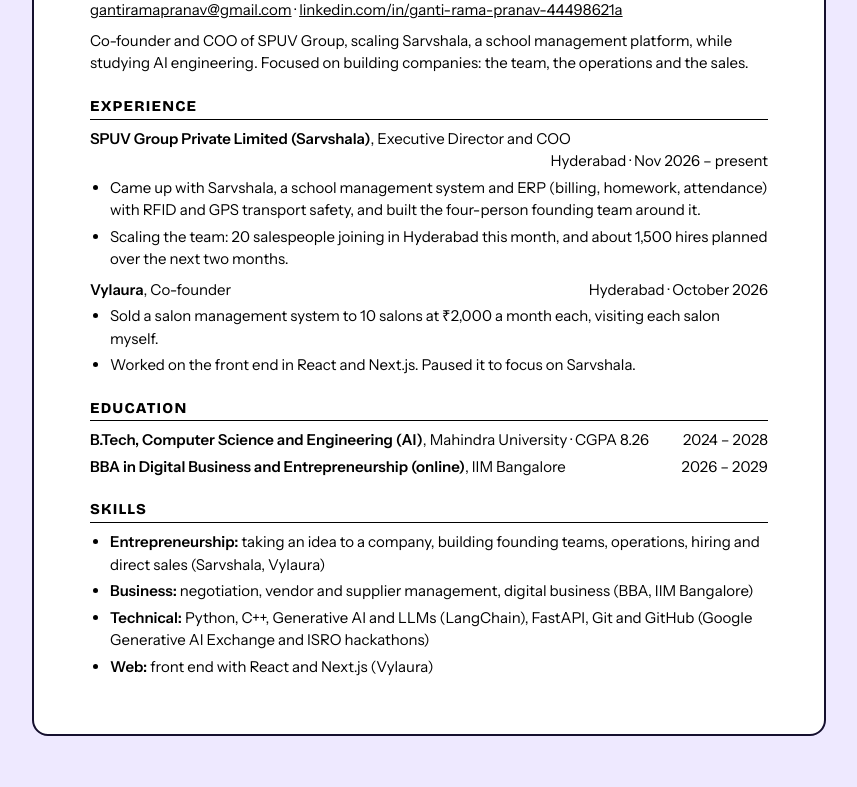
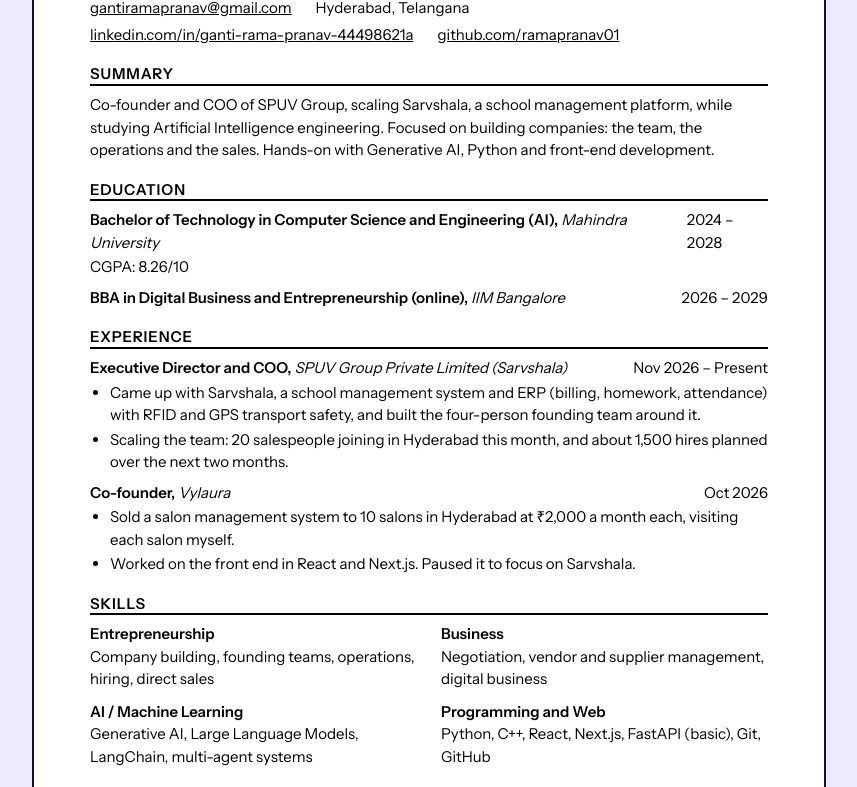
Before and after one commit to SaikoMeijin/Website_Development_Assignment, a plain HTML site: page index.html in a window 1280 px wide. Shown: the part 2495-3282 px from the top of the page, without its empty margins (82-939 px from the left). Drawn offline with nearby package versions, Linux system fonts and the light colour scheme.

Commit message:
Restyle resume to match my original format and add resume.pdf

```diff
--- a/index.html
+++ b/index.html
@@ -97,38 +97,61 @@
       <div class="sheet">
         <p class="sheet-name">Rama Pranav Ganti</p>
         <p class="sheet-contact">
-          <a href="mailto:gantiramapranav@gmail.com">gantiramapranav@gmail.com</a> ·
+          <a href="mailto:gantiramapranav@gmail.com">gantiramapranav@gmail.com</a>
+          <span>Hyderabad, Telangana</span>
           <a href="https://www.linkedin.com/in/ganti-rama-pranav-44498621a">linkedin.com/in/ganti-rama-pranav-44498621a</a>
+          <a href="https://github.com/ramapranav01">github.com/ramapranav01</a>
         </p>
-        <p class="sheet-profile">Co-founder and COO of SPUV Group, scaling Sarvshala, a school management platform, while studying AI engineering. Focused on building companies: the team, the operations and the sales.</p>
+
+        <h3>Summary</h3>
+        <p>Co-founder and COO of SPUV Group, scaling Sarvshala, a school management platform, while studying Artificial Intelligence engineering. Focused on building companies: the team, the operations and the sales. Hands-on with Generative AI, Python and front-end development.</p>
+
+        <h3>Education</h3>
+        <div class="entry">
+          <p class="entry-head"><span><strong>Bachelor of Technology in Computer Science and Engineering (AI),</strong> <em>Mahindra University</em></span><span>2024 – 2028</span></p>
+          <p>CGPA: 8.26/10</p>
+        </div>
+        <div class="entry">
+          <p class="entry-head"><span><strong>BBA in Digital Business and Entrepreneurship (online),</strong> <em>IIM Bangalore</em></span><span>2026 – 2029</span></p>
+        </div>
 
         <h3>Experience</h3>
         <div class="entry">
-          <p class="entry-head"><strong>SPUV Group Private Limited (Sarvshala)</strong>, Executive Director and COO <span>Hyderabad · Nov 2026 – present</span></p>
+          <p class="entry-head"><span><strong>Executive Director and COO,</strong> <em>SPUV Group Private Limited (Sarvshala)</em></span><span>Nov 2026 – Present</span></p>
           <ul>
             <li>Came up with Sarvshala, a school management system and ERP (billing, homework, attendance) with RFID and GPS transport safety, and built the four-person founding team around it.</li>
             <li>Scaling the team: 20 salespeople joining in Hyderabad this month, and about 1,500 hires planned over the next two months.</li>
           </ul>
         </div>
         <div class="entry">
-          <p class="entry-head"><strong>Vylaura</strong>, Co-founder <span>Hyderabad · October 2026</span></p>
+          <p class="entry-head"><span><strong>Co-founder,</strong> <em>Vylaura</em></span><span>Oct 2026</span></p>
           <ul>
-            <li>Sold a salon management system to 10 salons at ₹2,000 a month each, visiting each salon myself.</li>
+            <li>Sold a salon management system to 10 salons in Hyderabad at ₹2,000 a month each, visiting each salon myself.</li>
             <li>Worked on the front end in React and Next.js. Paused it to focus on Sarvshala.</li>
           </ul>
         </div>
 
-        <h3>Education</h3>
-        <p class="entry-head"><strong>B.Tech, Computer Science and Engineering (AI)</strong>, Mahindra University · CGPA 8.26 <span>2024 – 2028</span></p>
-        <p class="entry-head"><strong>BBA in Digital Business and Entrepreneurship (online)</strong>, IIM Bangalore <span>2026 – 2029</span></p>
+        <h3>Skills</h3>
+        <div class="skills-grid">
+          <p><strong>Entrepreneurship</strong><br>Company building, founding teams, operations, hiring, direct sales</p>
+          <p><strong>Business</strong><br>Negotiation, vendor and supplier management, digital business</p>
+          <p><strong>AI / Machine Learning</strong><br>Generative AI, Large Language Models, LangChain, multi-agent systems</p>
+          <p><strong>Programming and Web</strong><br>Python, C++, React, Next.js, FastAPI (basic), Git, GitHub</p>
+        </div>
 
-        <h3>Skills</h3>
-        <ul>
-          <li><strong>Entrepreneurship:</strong> taking an idea to a company, building founding teams, operations, hiring and direct sales (Sarvshala, Vylaura)</li>
-          <li><strong>Business:</strong> negotiation, vendor and supplier management, digital business (BBA, IIM Bangalore)</li>
-          <li><strong>Technical:</strong> Python, C++, Generative AI and LLMs (LangChain), FastAPI, Git and GitHub (Google Generative AI Exchange and ISRO hackathons)</li>
-          <li><strong>Web:</strong> front end with React and Next.js (Vylaura)</li>
-        </ul>
+        <h3>Hackathons</h3>
+        <div class="entry">
+          <p class="entry-head"><span><strong>Project Nova: AI Trust and Safety Gateway,</strong> <em>Google Generative AI Exchange Hackathon | Team</em></span></p>
+          <ul>
+            <li>Built a real-time misinformation detection system that sits between apps and AI models, using Python, LangChain and FastAPI.</li>
+          </ul>
+        </div>
+        <div class="entry">
+          <p class="entry-head"><span><strong>Geospatial AI Agent for Flood Detection,</strong> <em>ISRO Hackathon</em></span><span>2025</span></p>
+          <ul>
+            <li>Worked on an AI agent that detects floods from satellite imagery at a national-level hackathon.</li>
+          </ul>
+        </div>
       </div>
     </section>
 
--- a/style.css
+++ b/style.css
@@ -162,21 +162,22 @@ section { max-width: var(--max); margin: 0 auto; padding: var(--s5) var(--s3); }
   line-height: 1.5;
 }
 .sheet h3 {
+  font-family: "Instrument Sans", system-ui, sans-serif;
   font-size: 15px;
-  letter-spacing: 0.08em;
+  letter-spacing: 0.06em;
   text-transform: uppercase;
-  border-bottom: 1px solid #000;
-  padding-bottom: 4px;
-  margin: var(--s3) 0 var(--s1);
+  border-bottom: 2px solid #000;
+  padding-bottom: 2px;
+  margin: 20px 0 var(--s1);
 }
-.sheet p, .sheet li { max-width: none; }
+.sheet p, .sheet li { max-width: none; margin-bottom: 2px; }
 .sheet ul { margin-bottom: var(--s1); }
-.sheet li { margin-bottom: 4px; }
 .sheet a { color: #000; font-weight: 400; }
-.sheet-name { font-family: "Bricolage Grotesque", system-ui, sans-serif; font-weight: 800; font-size: 30px; margin-bottom: 4px; }
-.sheet-contact { margin-bottom: var(--s1); }
-.entry-head { margin-bottom: 4px; overflow: hidden; }
-.entry-head span { float: right; }
+.sheet-name { font-family: "Instrument Sans", system-ui, sans-serif; font-weight: 600; font-size: 30px; text-transform: uppercase; }
+.sheet-contact { display: flex; flex-wrap: wrap; gap: 4px var(--s3); }
+.entry { margin-bottom: var(--s1); }
+.entry-head { display: flex; justify-content: space-between; gap: var(--s2); }
+.skills-grid { display: grid; grid-template-columns: 1fr 1fr; gap: var(--s1) var(--s3); }
 
 /* ===== Footer ===== */
 .site-footer { border-top: 2px solid var(--ink); text-align: center; padding: var(--s3); color: var(--soft); font-size: 15px; }
@@ -200,7 +201,8 @@ section { max-width: var(--max); margin: 0 auto; padding: var(--s5) var(--s3); }
   .cards { grid-template-columns: 1fr; }
   .card { padding: var(--s3); }
   .sheet { padding: var(--s3); }
-  .entry-head span { float: none; display: block; }
+  .entry-head, .skills-grid { display: block; }
+  .entry-head span { display: block; }
   html { scroll-padding-top: 130px; }
 }
 
@@ -217,5 +219,6 @@ section { max-width: var(--max); margin: 0 auto; padding: var(--s5) var(--s3); }
   .skip-link, .site-header, .ticker, .site-footer, main > section:not(#resume), #resume > h2, .download-link { display: none; }
   #resume { padding: 0; max-width: none; }
   .sheet { border: none; padding: 0; font-size: 10pt; max-width: none; border-radius: 0; }
+  .sheet a { text-decoration: none; }
   *, *::before, *::after { animation: none !important; }
 }
```
Also changed, not shown: 1 other file.
